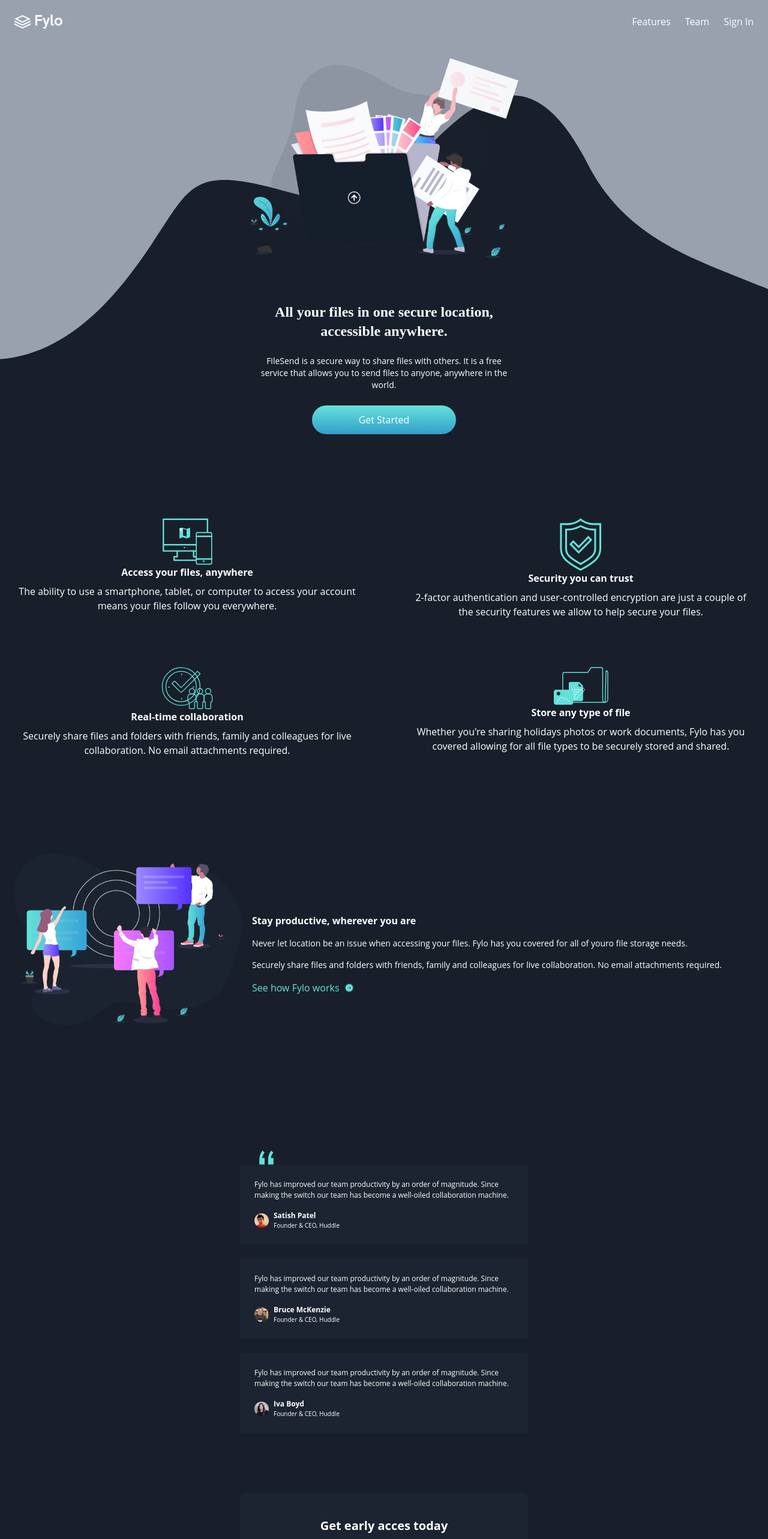
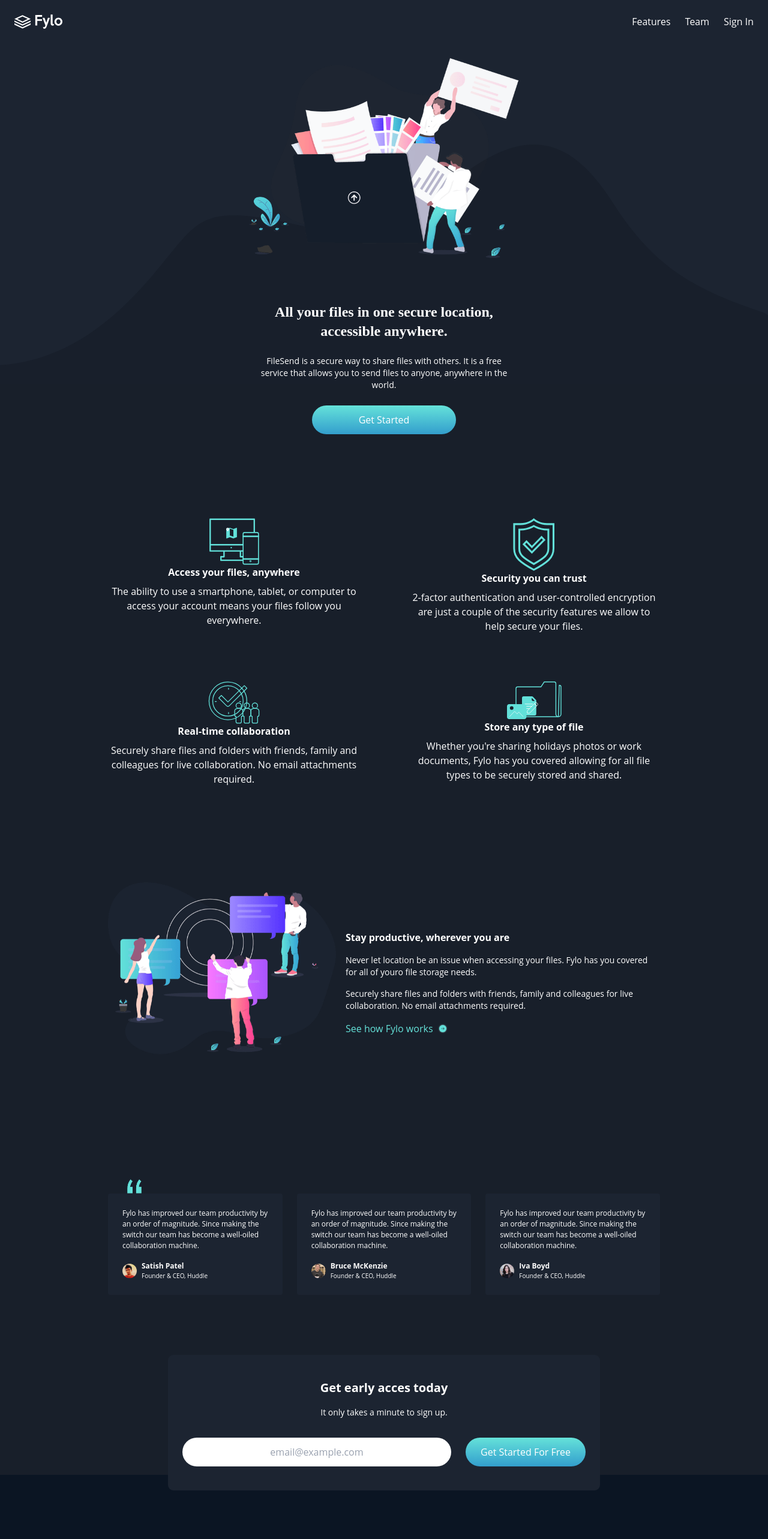
Before and after one commit to Galapan/landinPage, a React (Vite) app: page / in a window 1280 px wide. Shown: the top 2566 px of the page at 60% size. Built offline with nearby package versions, Linux system fonts and the light colour scheme; a web font is replaced by a local one.

Commit message:
desktop view ready

```diff
--- a/src/App.tsx
+++ b/src/App.tsx
@@ -11,7 +11,7 @@ import {
 function App() {
   return (
     <main className="m-auto">
-      <section className="bg-gray-400 p-6 h-[420px] relative md:h-[640px]">
+      <section className="bg-navy-850 p-6 h-[420px] relative md:h-[640px]">
         <Header />
         <img
           className="relative z-10 mt-12 w-[320px] md:w-[450px] mx-auto"
@@ -19,9 +19,14 @@ function App() {
           alt="intro illustration"
         />
         <img
-          className="absolute bottom-0 left-0 w-full"
+          className="absolute bottom-0 left-0 w-full xl:hidden"
           src="../images/bg-curvy-mobile.svg"
           alt="curvy background"
+        />
+        <img
+          className="absolute bottom-0 left-0 w-full hidden xl:block"
+          src="../images/bg-curvy-desktop.svg"
+          alt="curvy background desktop"
         />
       </section>
 
--- a/src/components/features.tsx
+++ b/src/components/features.tsx
@@ -3,7 +3,7 @@ import { features } from "../common/constants";
 
 export const Features = () => {
   return (
-    <div className="grid grid-cols-1 gap-20 mt-[140px] md:grid-cols-2">
+    <div className="grid grid-cols-1 gap-20 mt-[140px] md:grid-cols-2 max-w-[920px] mx-auto">
       {features.map(({ title, description, iconUrl }: Feature) => (
         <div key={title} className="flex flex-col items-center text-center">
           <img src={iconUrl} alt={title} />
--- a/src/components/footer/footer.tsx
+++ b/src/components/footer/footer.tsx
@@ -13,16 +13,19 @@ export const Footer = () => {
     <footer className="pt-[260px] pb-[160px] px-6">
       <img className="mb-10" src="/images/logo.svg" alt="logo" />
 
-      <div className="flex flex-col gap-4 md:flex-row">
+      <div className="xl:flex xl:gap-16">
+        <div className="flex flex-col gap-4 md:flex-row xl:gap-24">
           <ContactItem styles="flex-1" {...contactInformation[0]} />
-        <div className="flex flex-col gap-4 flex-1 ">
-          {contactInformation.slice(1, 4).map((contact: ContactInformation) => (
+          <div className="flex flex-col gap-4 flex-1 xl:flex-none">
+            {contactInformation
+              .slice(1, 4)
+              .map((contact: ContactInformation) => (
                 <ContactItem key={contact.alt} {...contact} />
               ))}
           </div>
         </div>
 
-      <div className="flex flex-col gap-8 mt-16 md:flex-row md:gap-24">
+        <div className="flex flex-col gap-8 mt-16 md:flex-row md:gap-24 xl:mt-0">
           <ul>
             {pages.map((page: string) => (
               <FooterListItem key={page} text={page} />
@@ -46,6 +49,7 @@ export const Footer = () => {
             ))}
           </div>
         </div>
+      </div>
     </footer>
   );
 };
--- a/src/components/form.tsx
+++ b/src/components/form.tsx
@@ -2,16 +2,16 @@ import { Button } from "./button";
 
 export const Form = () => {
   return (
-    <div className="mb-[300px] absolute top-[-200px] left-0 right-0 mx-auto text-center py-10 px-6 bg-navy-850 rounded-[9px] w-[336px] md:w-[480px] ">
+    <div className="mb-[300px] absolute top-[-200px] left-0 right-0 mx-auto text-center py-10 px-6 bg-navy-850 rounded-[9px] w-[336px] md:w-[480px] xl:w-[720px]">
       <h2 className="font-bold mb-4 text-[1.25rem]">Get early acces today</h2>
       <p className="text-sm mb-8">It only takes a minute to sign up.</p>
-      <form className="flex flex-col gap-6" action="">
+      <form className="flex flex-col gap-6 xl:flex-row" action="">
         <input
-          className="bg-white rounded-3xl placeholder:text-gray-400 text-center"
+          className="bg-white rounded-3xl placeholder:text-gray-400 text-center h-12 xl:flex-1"
           placeholder="email@example.com"
           type="text"
         />
-        <Button text="Get Started For Free" />
+        <Button styles="w-[200px]" text="Get Started For Free" />
       </form>
     </div>
   );
--- a/src/components/more-information.tsx
+++ b/src/components/more-information.tsx
@@ -1,6 +1,6 @@
 export const MoreInformation = () => {
   return (
-    <div className="my-40 md:flex md:items-center md:gap-4">
+    <div className="my-40 md:flex md:items-center md:gap-4 max-w-[920px] mx-auto">
       <img
         className="mb-12 md:w-[380px]"
         src="../images/illustration-stay-productive.png"
--- a/src/components/testimonials.tsx
+++ b/src/components/testimonials.tsx
@@ -4,7 +4,7 @@ import { TestimonialCard } from "./testimonial-card";
 
 export const Testimonials = () => {
   return (
-    <div className="flex flex-col gap-6 items-center pt-6 relative w-[380px] md:w-[480px] mx-auto">
+    <div className="flex flex-col gap-6 items-center pt-6 relative w-[380px] md:w-[480px] mx-auto xl:flex-row xl:w-[920px]">
       <img
         className="size-6 absolute top-0 left-8"
         src="../images/bg-quotes.png"
```
Lines whose indentation alone changed are shown as unchanged.
